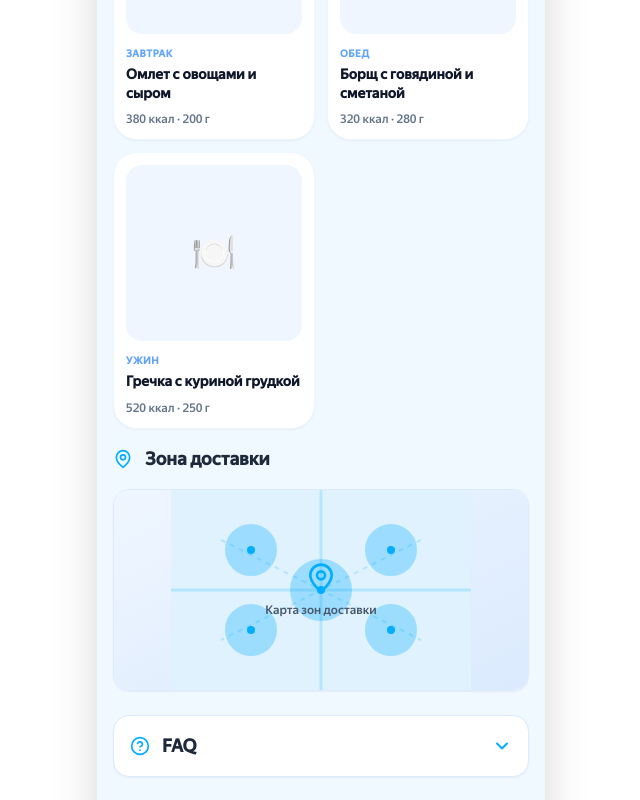
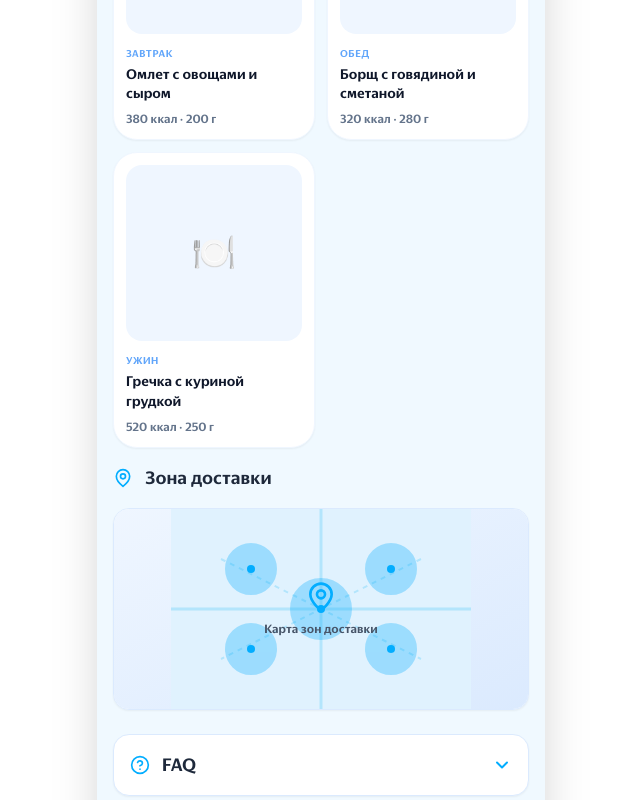
Before and after one commit to nikishks/lavka-daily-prototype, a React (Vite) app: page / in a window 1280 px wide. Shown: the part 1714-2514 px from the top of the page, without its empty margins (319-959 px from the left). Built offline with nearby package versions, Linux system fonts and the light colour scheme.

Commit message:
Update tailwind.config.js

```diff
--- a/tailwind.config.js
+++ b/tailwind.config.js
@@ -6,11 +6,10 @@
   ],
   theme: {
     extend: {
-      // Расширяем стандартные шрифты Tailwind
       fontFamily: {
-        // 'sans' - используем для основного текста
-        sans: ['Yandex Sans Text', 'sans-serif'],
-        // 'display' - новая утилита для крупных заголовков (например, "ГОТОВКА — ВСЁ.")
+        // Делаем Yandex Sans Display основным шрифтом во всём приложении
+        sans: ['Yandex Sans Display', 'sans-serif'],
+        // Оставляем утилиту 'display' на случай, если захотите использовать её отдельно
         display: ['Yandex Sans Display', 'sans-serif'],
       },
       // Дополнительные цвета, чтобы соответствовать прототипу
```
